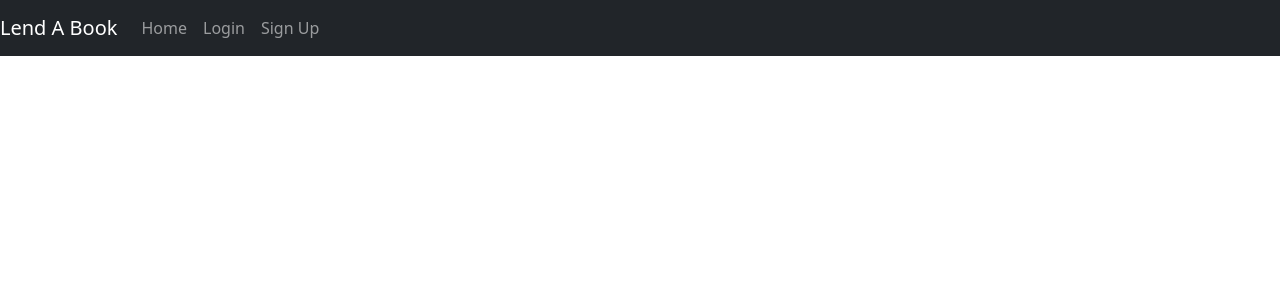
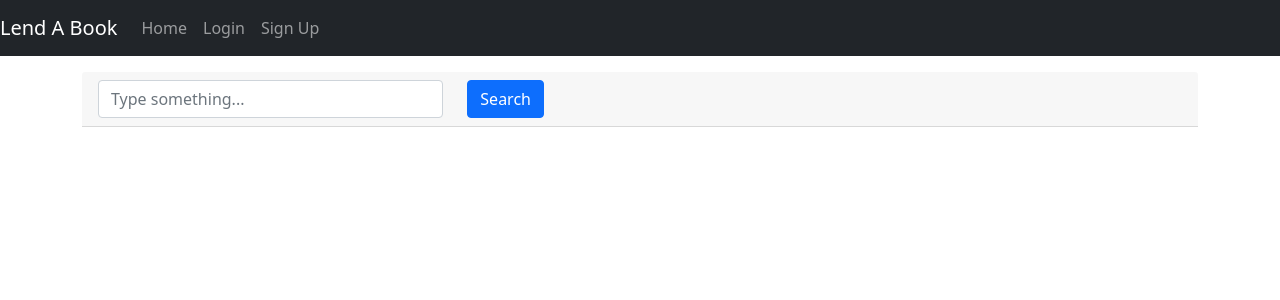
Before and after one commit to KanchanaSW/LEND-A-BOOK-, a React (Create React App) app: page /apiMoviesSearch in a window 1280 px wide. Shown: the top 300 px of the page. Built offline with nearby package versions, Linux system fonts and the light colour scheme.

Commit message:
movie api search added

```diff
--- a/src/App.js
+++ b/src/App.js
@@ -38,6 +38,7 @@ import ScrapeBooks from "./components/Scrape/ScrapeBooks";
 import ScrapeMovies from "./components/Scrape/ScrapeMovies";
 
 import ApiBooksSearch from "./components/API-Intergration/apiBooksSearch";
+import ApiMoviesSearch from "./components/API-Intergration/apiMoviesSearch";
 
 const App = () => {
   const [showAdminBoard, setShowAdminBoard] = useState(false);
@@ -156,6 +157,7 @@ const App = () => {
           <Route path="/scrapeMovies" component={ScrapeMovies}/>
 
           <Route path="/apiBooksSearch" component={ApiBooksSearch}/>
+          <Route path="/apiMoviesSearch" component={ApiMoviesSearch}/>
         </Switch>
       </div>
     </div>
--- a/src/components/API-Intergration/apiBooksSearch.js
+++ b/src/components/API-Intergration/apiBooksSearch.js
@@ -32,7 +32,7 @@ function ApiBooksSearch() {
     <form onSubmit={handleSubmit}>
       <div className="card-header main-search">
         <div className="row">
-          <div className="col-12 col-md-3 col-xl-3">
+          <div className="col-12 col-md-3 col-xl-4">
             <input
               onChange={handleChange}
               className="AutoFocus form-control"
@@ -40,7 +40,7 @@ function ApiBooksSearch() {
               type="text"
             />
           </div>
-          <div className="ml-auto">
+          <div className="col-sm align-self-end">
             <input
               type="submit"
               value="Search"
@@ -67,7 +67,9 @@ function ApiBooksSearch() {
                 <div class="col-md-8">
                   <div class="card-body">
                     <h5 class="card-title">{book.volumeInfo.title}</h5>
-                    <h6 className="card-author">by {book.volumeInfo.authors}</h6>
+                    <h6 className="card-author">
+                      by {book.volumeInfo.authors}
+                    </h6>
                     <p className="card-text2">{book.volumeInfo.description}</p>
                     <p class="card-text">
                       <a
--- /dev/null
+++ b/src/components/API-Intergration/apiMoviesSearch.js
@@ -0,0 +1,79 @@
+import React, { useState } from "react";
+import axios from "axios";
+
+function ApiMoviesSearch() {
+  const [movie, setMovie] = useState("");
+  const [result, setResult] = useState([]);
+  const [apiKey, setApiKey] = useState("cca38250fab9f053ee440931ed220cb8");
+
+  function handleChange(event) {
+    const movie = event.target.value;
+    setMovie(movie);
+  }
+  //https://api.themoviedb.org/3/search/movie?api_key=cca38250fab9f053ee440931ed220cb8&query=harry
+  //https://image.tmdb.org/t/p/w185/8rft8A9nH43IReybFtYt21ezfMK.jpg
+  function handleSubmit(event) {
+    event.preventDefault();
+    axios
+      .get(
+        "https://api.themoviedb.org/3/search/movie?api_key=" +
+          apiKey +
+          "&query=" +
+          movie
+      )
+      .then((data) => {
+        console.log(data.data.results);
+        setResult(data.data.results);
+      });
+  }
+  return (
+    <form onSubmit={handleSubmit}>
+      <div className="card-header main-search">
+        <div className="row">
+          <div className="col-12 col-md-3 col-xl-4">
+            <input
+              onChange={handleChange}
+              className="AutoFocus form-control"
+              placeholder="Type something..."
+              type="text"
+            />
+          </div>
+          <div className="col-sm align-self-end">
+            <input
+              type="submit"
+              value="Search"
+              className="btn btn-primary search-btn"
+            />
+          </div>
+        </div>
+      </div>
+      <div className="container">
+        <div className="row">
+          {result.map((movie) => (
+            <div class="card mb-3" style={{ maxWidth: "540px" }}>
+              <div class="row g-0">
+                <div class="col-md-5">
+                  <img
+                    src={"https://image.tmdb.org/t/p/w185/" + movie.poster_path}
+                    alt={movie.title}
+                  ></img>
+                </div>
+                <div className="col-md-7">
+                  <div className="card-body">
+                    <h5 class="card-title">{movie.title}</h5>
+                    <p className="card-text2">{movie.overview}</p>
+                    <p class="card-text">
+                      <small>{movie.release_date}</small>
+                    </p>
+                  </div>
+                </div>
+              </div>
+            </div>
+          ))}
+        </div>
+      </div>
+    </form>
+  );
+}
+
+export default ApiMoviesSearch;
--- a/src/components/BoardAdmin.js
+++ b/src/components/BoardAdmin.js
@@ -1,5 +1,5 @@
 import React, { useState, useEffect } from "react";
-import {Link } from "react-router-dom";
+import { Link } from "react-router-dom";
 
 import UserService from "../services/user.service";
 
@@ -71,11 +71,16 @@ const BoardAdmin = () => {
             Competitors-Movies
           </Link>
         </div>
-
         <br></br>
         <div className="form-group">
           <Link to={"/apiBooksSearch"} className="btn btn-primary">
             API-Books
+          </Link>
+        </div>
+        <br></br>
+        <div className="form-group">
+          <Link to={"/apiMoviesSearch"} className="btn btn-primary">
+            API-Movies
           </Link>
         </div>
       </div>
```
